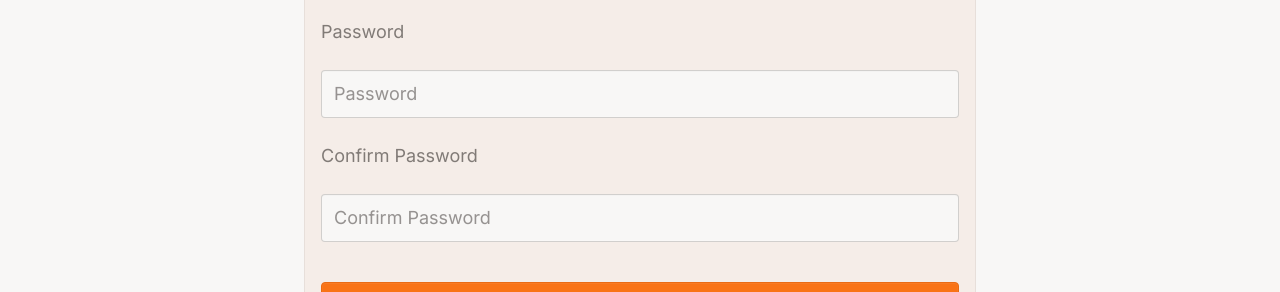
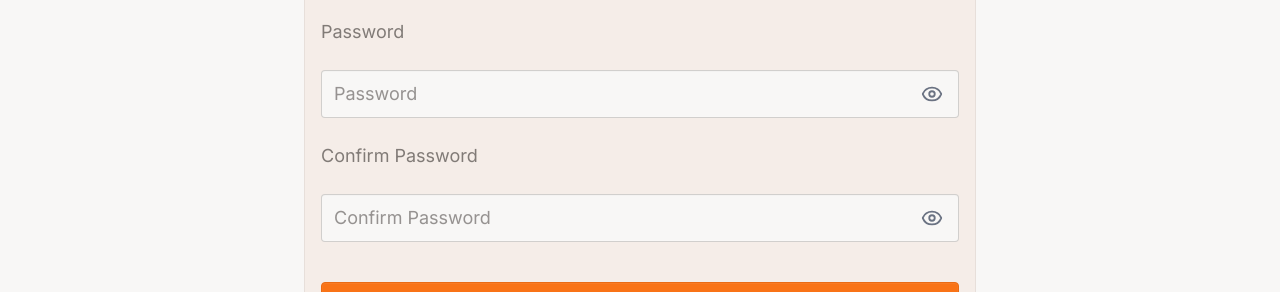
Before and after one commit to SergiiBzn/EverGift-frontend, a React (Vite) app: page /register in a window 1280 px wide. Shown: the part 291-583 px from the top of the page. Built offline with nearby package versions, Linux system fonts and the light colour scheme; no server answers.

Commit message:
add icon to password input field in the login and register page to toggle display password while typing password

```diff
--- a/package.json
+++ b/package.json
@@ -11,6 +11,7 @@
   },
   "dependencies": {
     "date-fns": "^4.1.0",
+    "lucide-react": "^0.544.0",
     "react": "^19.1.1",
     "react-calendar": "^6.0.0",
     "react-dom": "^19.1.1",
--- a/src/components/dashboard-page/ContactsComponent.jsx
+++ b/src/components/dashboard-page/ContactsComponent.jsx
@@ -11,10 +11,12 @@ const ContactsComponent = () => {
 
   const { user } = useAuth();
 
+  console.log("user", user);
+
   //********** filter contacts **********
   const filteredContacts =
-    user.contacts?.filter((contact) =>
-      contact.name.toLowerCase().includes(searchContact.toLowerCase())
+    user?.contacts?.filter((contact) =>
+      contact?.name?.toLowerCase()?.includes(searchContact?.toLowerCase())
     ) || [];
   return (
     <div className=" p-4 rounded-xl flex flex-col bg-base-200 shadow-md">
--- a/src/pages/Login.jsx
+++ b/src/pages/Login.jsx
@@ -4,12 +4,15 @@ import { useState } from "react";
 import useAuth from "../hooks/useAuth.jsx";
 import { toast } from "react-toastify";
 import { Link } from "react-router";
+import { Eye, EyeOff } from "lucide-react";
 
 const Login = () => {
   const [formState, setFormState] = useState({
     email: "",
     password: "",
   });
+
+  const [showPassword, setShowPassword] = useState(false);
 
   const [isClicked, setIsClicked] = useState(false);
 
@@ -61,21 +64,39 @@ const Login = () => {
               id="email"
               required
             />
+
+            {/* password */}
             <label className="fieldset-label text-lg" htmlFor="password">
               Password
             </label>
+            <div className="relative">
               <input
-              type="password"
+                // type="password"
+                type={showPassword ? "text" : "password"}
                 onChange={handleChange}
                 name="password"
                 value={formState.password}
-              className="input input-lg w-full"
+                className="input input-lg w-full pr-14"
                 placeholder="Password"
                 id="password"
                 required
               />
+              {showPassword ? (
+                <EyeOff
+                  size={22}
+                  className="absolute right-4 top-1/2 -translate-y-1/2 text-gray-500 cursor-pointer z-30"
+                  onClick={() => setShowPassword(!showPassword)}
+                />
+              ) : (
+                <Eye
+                  size={22}
+                  className="absolute right-4 top-1/2 -translate-y-1/2 text-gray-500 cursor-pointer z-30"
+                  onClick={() => setShowPassword(!showPassword)}
+                />
+              )}
+            </div>
             <button
-              className={`btn  btn-lg w-full my-4   ${
+              className={`btn  btn-lg w-full my-4    ${
                 isClicked ? "btn-secondary  cursor-not-allowed" : "btn-primary"
               }`}>
               {isClicked ? (
--- a/src/pages/Register.jsx
+++ b/src/pages/Register.jsx
@@ -4,13 +4,16 @@ import React, { useState } from "react";
 import useAuth from "../hooks/useAuth.jsx";
 import { toast } from "react-toastify";
 import { Link } from "react-router";
-
+import { Eye, EyeOff } from "lucide-react";
 const Register = () => {
   const [formState, setFormState] = useState({
     email: "",
     password: "",
     confirmPassword: "",
   });
+
+  const [showPassword, setShowPassword] = useState(false);
+  const [showConfirmPassword, setShowConfirmPassword] = useState(false);
 
   const [confirmPassword, setConfirmPassword] = useState("");
 
@@ -84,29 +87,61 @@ const Register = () => {
             <label className="fieldset-label text-lg" htmlFor="password">
               Password
             </label>
+            <div className="relative">
               <input
-              type="password"
+                // type="password"
+                type={showPassword ? "text" : "password"}
                 onChange={handleChange}
                 name="password"
                 value={formState.password}
-              className="input input-lg w-full"
+                className="input input-lg w-full pr-14"
                 placeholder="Password"
                 id="password"
                 required
               />
+              {showPassword ? (
+                <EyeOff
+                  size={22}
+                  className="absolute right-4 top-1/2 -translate-y-1/2 text-gray-500 cursor-pointer z-30"
+                  onClick={() => setShowPassword(!showPassword)}
+                />
+              ) : (
+                <Eye
+                  size={22}
+                  className="absolute right-4 top-1/2 -translate-y-1/2 text-gray-500 cursor-pointer z-30"
+                  onClick={() => setShowPassword(!showPassword)}
+                />
+              )}
+            </div>
             <label className="fieldset-label text-lg" htmlFor="confirmPassword">
               Confirm Password
             </label>
+            <div className="relative">
               <input
-              type="password"
+                // type="password"
+                type={showConfirmPassword ? "text" : "password"}
                 onChange={handleChange}
                 name="confirmPassword"
                 value={formState.confirmPassword}
-              className="input input-lg w-full"
+                className="input input-lg w-full pr-14"
                 placeholder="Confirm Password"
                 id="confirmPassword"
                 required
               />
+              {showConfirmPassword ? (
+                <EyeOff
+                  size={22}
+                  className="absolute right-4 top-1/2 -translate-y-1/2 text-gray-500 cursor-pointer z-30"
+                  onClick={() => setShowConfirmPassword(!showConfirmPassword)}
+                />
+              ) : (
+                <Eye
+                  size={22}
+                  className="absolute right-4 top-1/2 -translate-y-1/2 text-gray-500 cursor-pointer z-30"
+                  onClick={() => setShowConfirmPassword(!showConfirmPassword)}
+                />
+              )}
+            </div>
             <button
               className={`btn  btn-lg w-full my-4   ${
                 isClicked ? "btn-secondary  cursor-not-allowed" : "btn-primary"
```
Also changed, not shown: 1 other file (tests, documents, lock files or other folders). Lines whose indentation alone changed are shown as unchanged.
